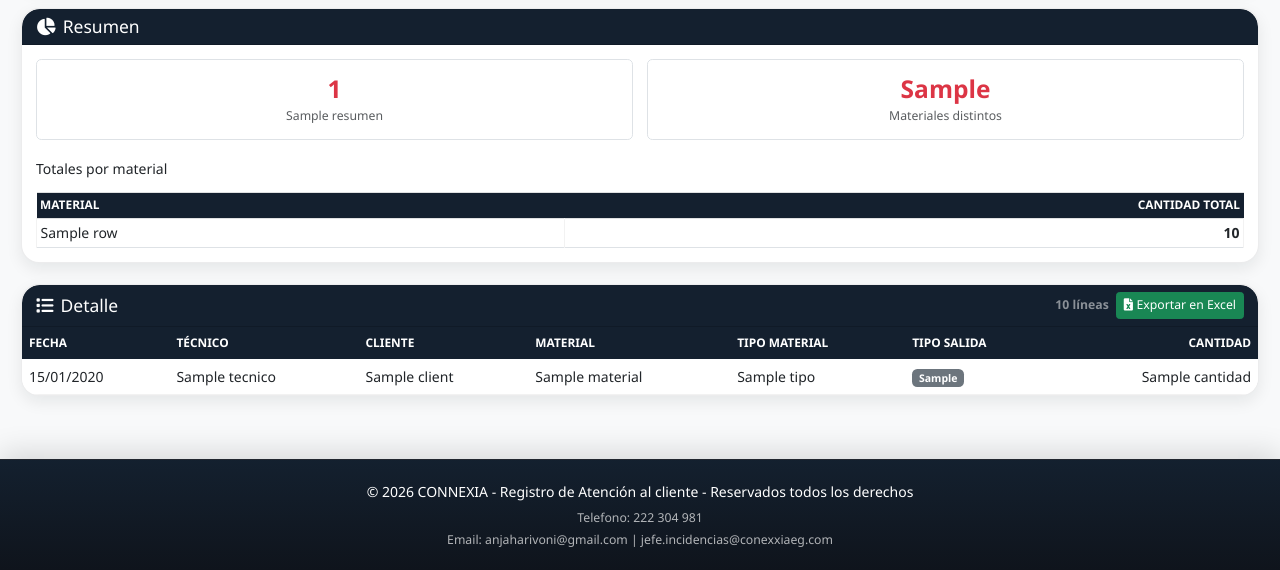
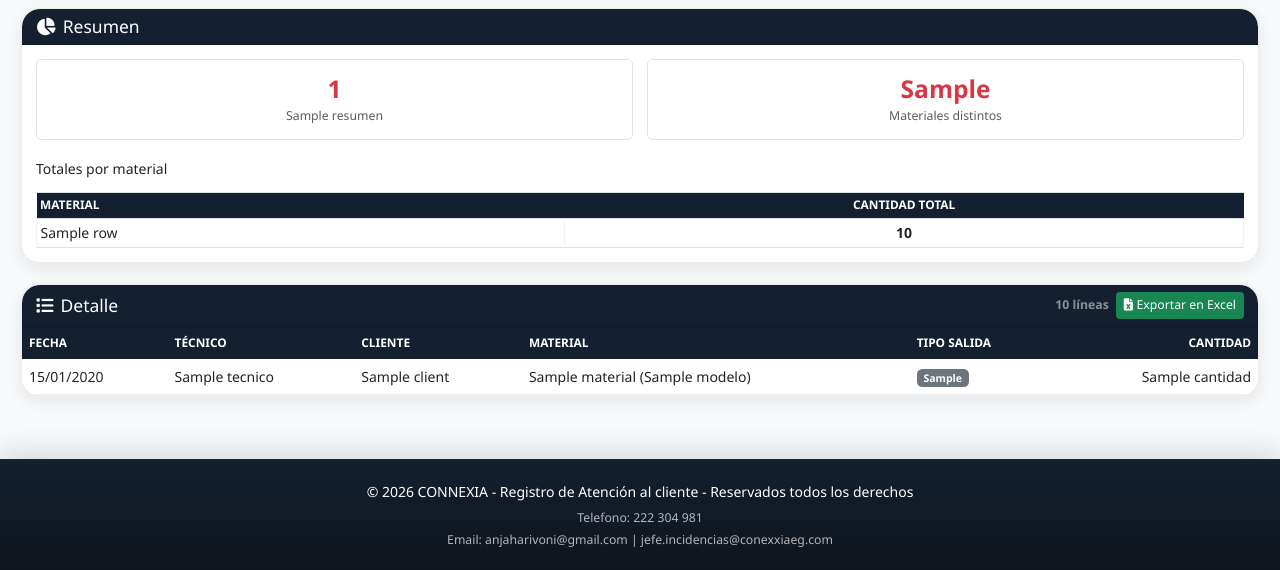
Before and after one commit to ANJA-HARIVONY/FCC_001, a Python web app: template presentation/templates/materiales/informe.html in a window 1280 px wide. Shown: the part 308-878 px from the top of the page. Run offline with Jinja, Linux system fonts and the light colour scheme; the template is opened without the code that fills it: most values are stand-ins (such as "Sample title", 1, 10 or a date in 2020).

Commit message:
ajustement informe salida

```diff
--- a/presentation/templates/materiales/informe.html
+++ b/presentation/templates/materiales/informe.html
@@ -93,14 +93,14 @@
                     <thead class="table-light">
                         <tr>
                             <th>Material</th>
-                            <th class="text-end">Cantidad total</th>
+                            <th class="text-center">Cantidad total</th>
                         </tr>
                     </thead>
                     <tbody>
                         {% for row in resumen.material_rows %}
                         <tr>
                             <td>{{ row.label }}</td>
-                            <td class="text-end fw-semibold">{{ row.cantidad_total }}</td>
+                            <td class="text-center fw-semibold">{{ row.cantidad_total }}</td>
                         </tr>
                         {% else %}
                         <tr><td colspan="2" class="text-center text-muted py-3">No hay datos en este período.</td></tr>
@@ -133,7 +133,7 @@
                             <th class="text-white">Técnico</th>
                             <th class="text-white">Cliente</th>
                             <th class="text-white">Material</th>
-                            <th class="text-white">Tipo material</th>
+                            <!--<th class="text-white">Tipo material</th> -->
                             <th class="text-white">Tipo salida</th>
                             <th class="text-white text-end">Cantidad</th>
                         </tr>
@@ -153,8 +153,8 @@
                                 Uso general
                                 {% endif %}
                             </td>
-                            <td>{{ row.material.nombre if row.material else '—' }}</td>
-                            <td>{{ tipo_labels.get(row.material.tipo, row.material.tipo) if row.material else '—' }}</td>
+                            <td>{{ row.material.nombre if row.material else '—' }} ({{ row.material.modelo if row.material else '—' }})</td>
+                            <!--<td>{{ tipo_labels.get(row.material.tipo, row.material.tipo) if row.material else '—' }}</td> -->
                             <td>
                                 {% if salida %}
                                 <span class="badge {{ salida_tipo_badge.get(salida.tipo_salida, 'bg-secondary') }}">{{ salida_tipo_labels.get(salida.tipo_salida, salida.tipo_salida) }}</span>
```
